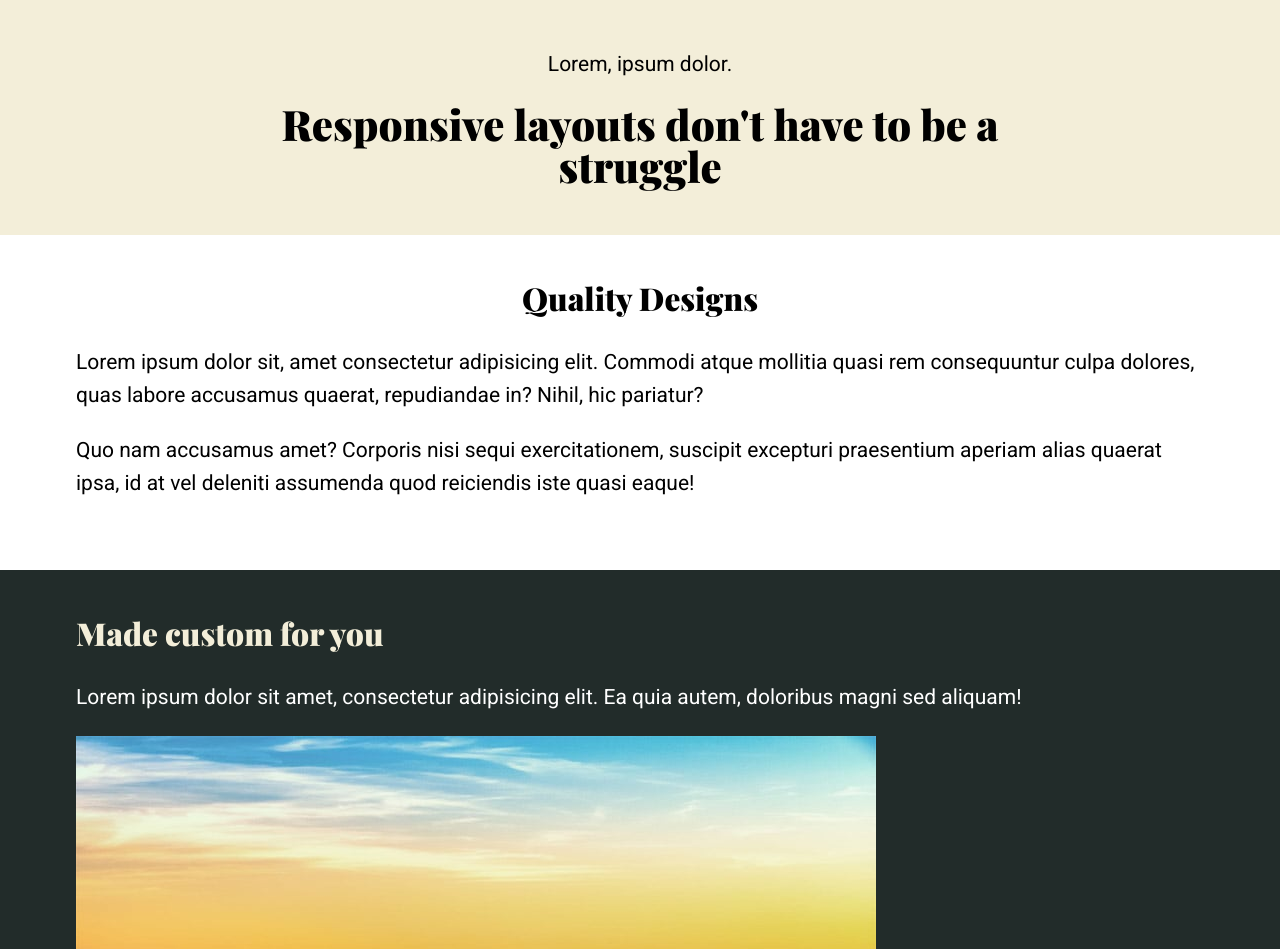
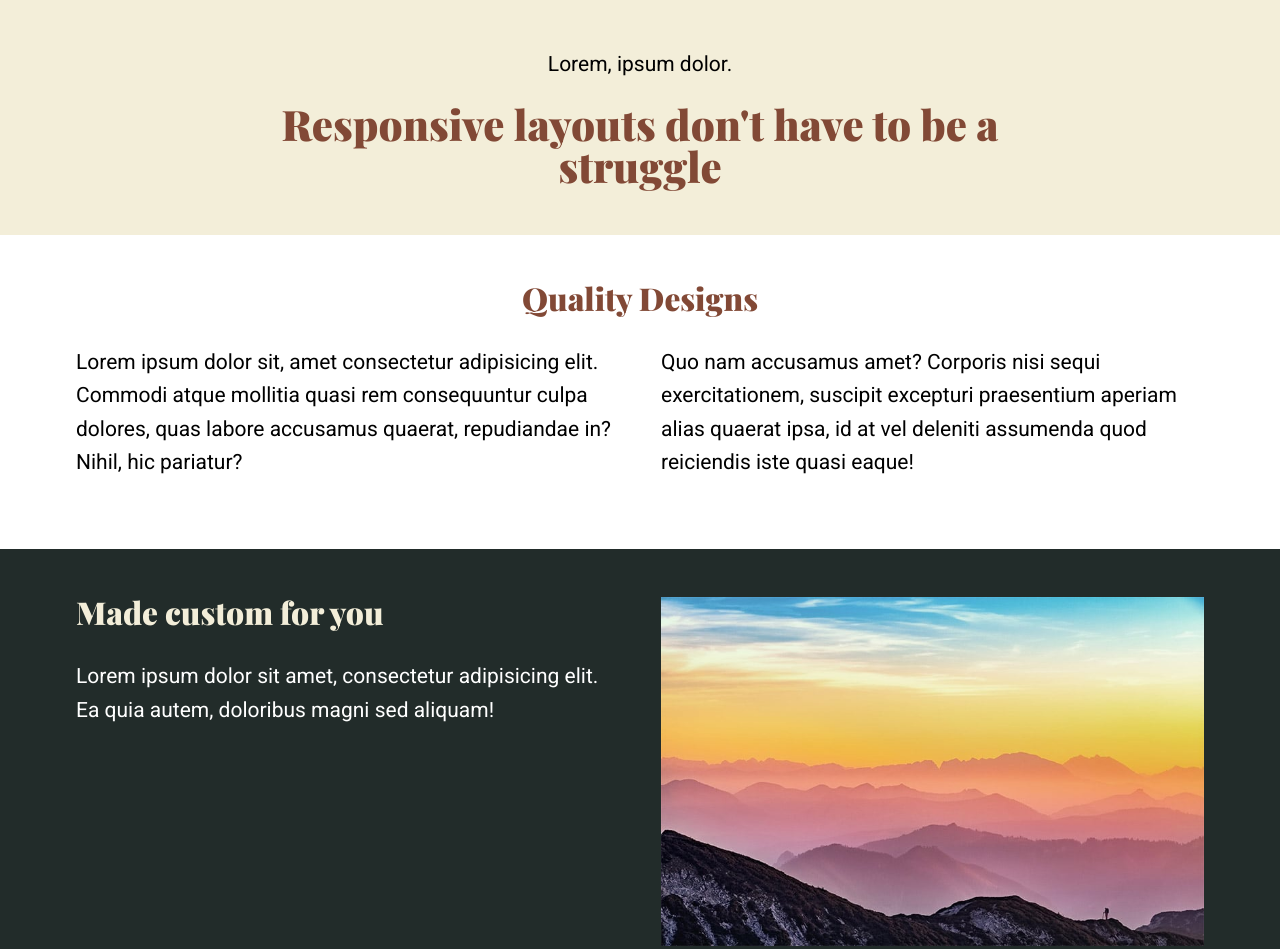
Before and after one commit to maisiemay06/Responsive-Practice, a plain HTML site: page index.html in a window 1280 px wide. Shown: the top 949 px of the page. Drawn offline with nearby package versions, Linux system fonts and the light colour scheme.

Commit message:
add split and media query to make responsive

```diff
--- a/style.scss
+++ b/style.scss
@@ -17,6 +17,7 @@ body, h1, h2, p {
 }
 
 h1, h2 {
+color: $accentColor;
 font-family: $accentFont;
 line-height: 1;
 font-weight: 900;
@@ -45,6 +46,23 @@ header, section {
     max-width: 70.5rem;
 }
 
+.split {
+    display: flex;
+    flex-direction: column;
+}
+
+@media (min-width: 40em) {
+    .split {
+        flex-direction: row;
+    }
+    .split > * {
+        flex-basis: 100%;
+    }
+    .split > * + * {
+        margin-left: 2em;
+    }
+}
+
 header .container {
     max-width: 50rem;
 }
```
Also changed, not shown: style.css, 1 other file.
